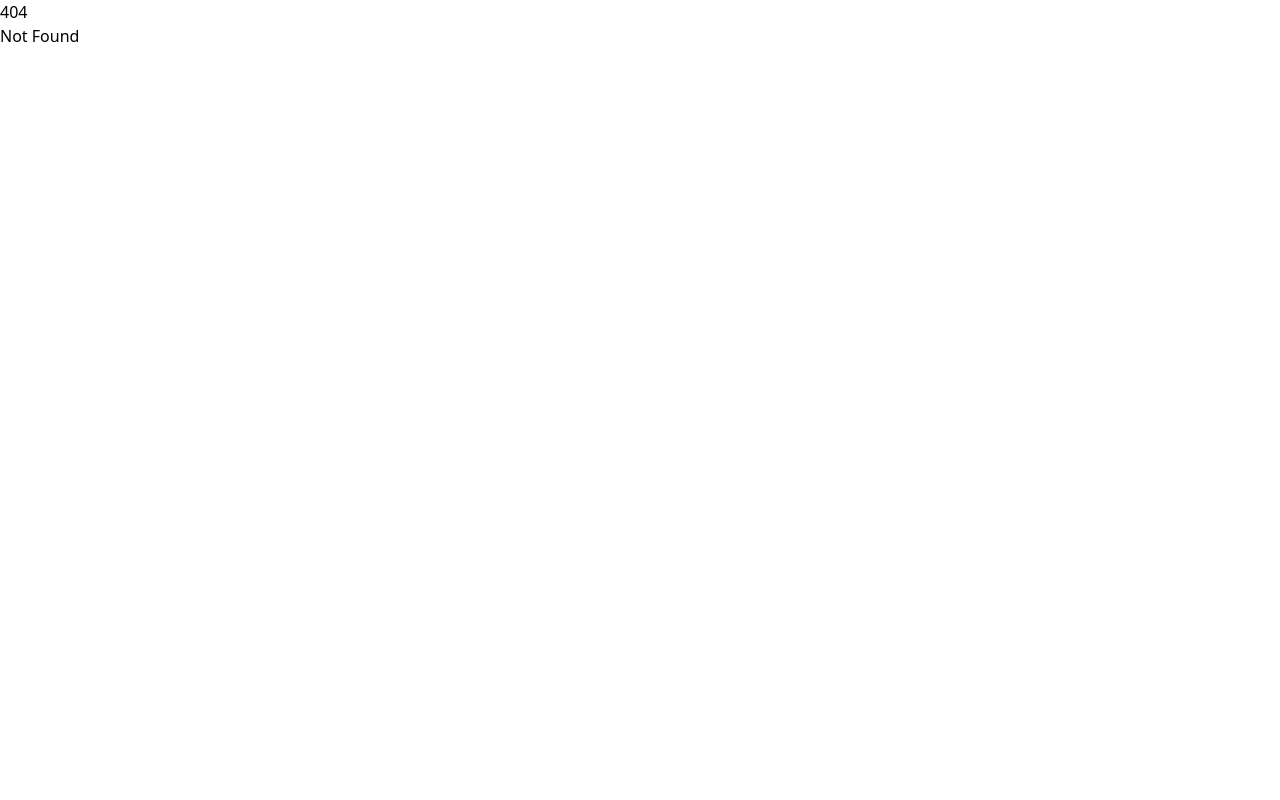
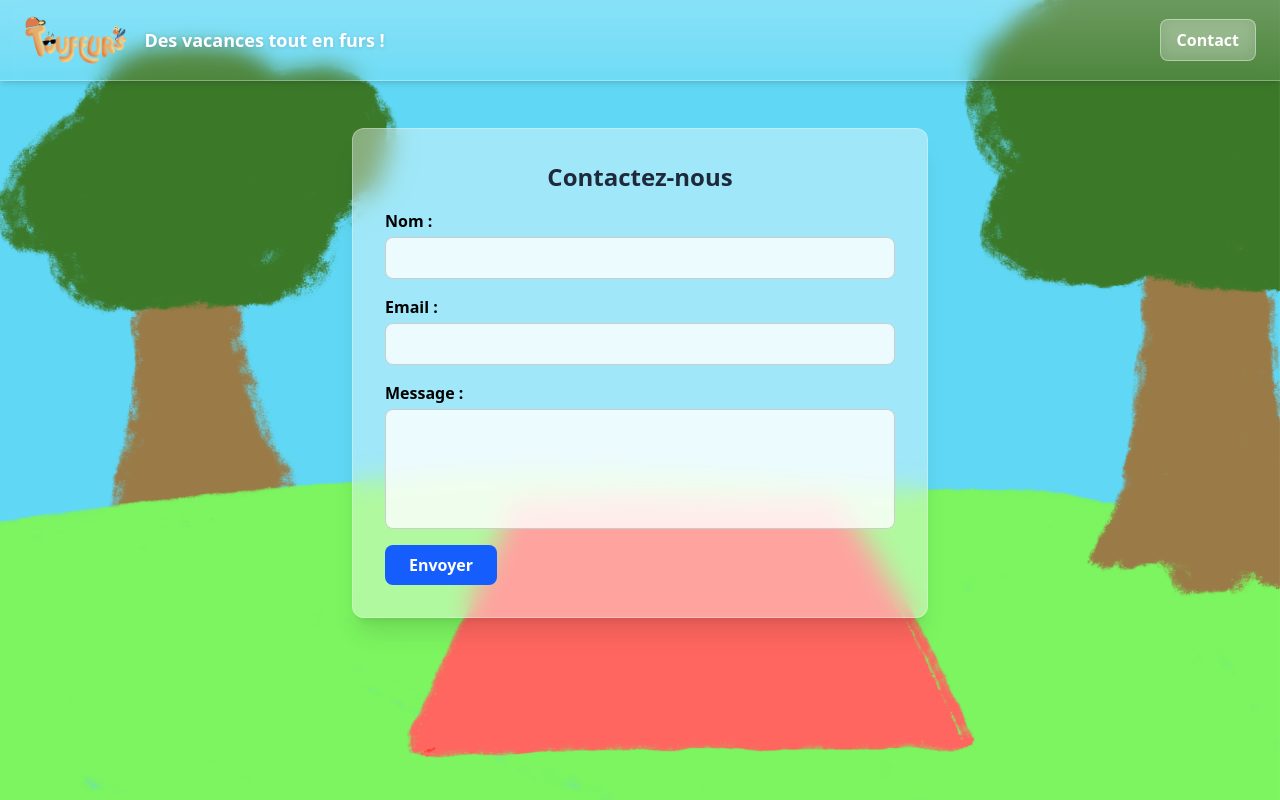
Before and after one commit to Pebloop/touffurs, a SvelteKit app: page /contact in a window 1280 px wide. Before the commit this address had no page. Built offline with nearby package versions, Linux system fonts and the light colour scheme.

Commit message:
modification header + animation + page contact

```diff
--- a/src/app.css
+++ b/src/app.css
@@ -12,3 +12,203 @@ body {
     left: 0;           /* À ajuster (devrait être géré par GSAP) */
     top: 0;            /* À ajuster, pas nécessaire car géré par GSAP */
 }
+
+.bg-special-green {
+    background-color: #7CF660;
+}
+
+path {
+    stroke-width: 20px;
+    stroke: #303030;
+    fill: none;
+}
+
+    .bullet-point {
+            color: white;
+            fill: white;
+}
+
+.title {
+    color: #ffffff;
+    text-shadow: 0px 0px 10px #609cf6;
+    position: absolute;
+    top: calc(var(--spacing) * 30);
+    left: calc(50% - var(--spacing) * 40);
+}
+
+.dates {
+    color: #ffffff;
+    text-shadow: 0px 0px 10px #609cf6;
+    position: absolute;
+    top: calc(var(--spacing) * 105);
+    left: calc(50% - var(--spacing) * 40);
+}
+
+.inscriptions {
+    color: #ffffff;
+    position: absolute;
+    top: calc(var(--spacing) * 150);
+    left: calc(50% - var(--spacing) * 40);
+}
+
+.inscriptions button {
+    color: #ffffff;
+    background-color: #008ad8;
+    padding: 20px;
+    border-radius: 10px;
+}
+
+.inscriptions button:hover {
+    background-color: #0077b3;
+}
+
+.inscriptions button:disabled {
+    background-color: #3f5059;
+}
+
+.location {
+    position: absolute;
+    top: calc(var(--spacing) * 260);
+    left: calc(var(--spacing) * 30);
+    z-index: 1;
+}
+
+.activite {
+    position: absolute;
+    top: calc(var(--spacing) * 450);
+    right: calc(var(--spacing) * 30);
+    z-index: 1;
+}
+
+.chococat-base {
+    position: absolute;
+    bottom: calc(var(--spacing) * 20);
+    left: calc(var(--spacing) * 25);
+    width: calc(var(--spacing) * 110);
+    height: auto;
+    z-index: 1;
+}
+
+.chococat-queue {
+    transform-origin: right;
+    position: absolute;
+    bottom: calc(var(--spacing) * 45);
+    left: calc(var(--spacing) * 20);
+    width: calc(var(--spacing) * 60);
+    height: auto;
+    z-index: 1;
+}
+
+.chococat-bras {
+    transform-origin: left;
+    position: absolute;
+    bottom: calc(var(--spacing) * 80);
+    left: calc(var(--spacing) * 108);
+    width: calc(var(--spacing) * 30);
+    height: auto;
+    z-index: 2;
+}
+
+.chacolatine-base {
+    position: absolute;
+    bottom: calc(var(--spacing) * 20);
+    right: calc(var(--spacing) * 20);
+    width: calc(var(--spacing) * 110);
+    height: auto;
+    z-index: 1;
+}
+
+.chacolatine-bras {
+    transform-origin: right;
+    position: absolute;
+    bottom: calc(var(--spacing) * 80);
+    right: calc(var(--spacing) * 108);
+    width: calc(var(--spacing) * 30);
+    height: auto;
+    z-index: 2;
+}
+
+.chacolatine-queue {
+    transform-origin: left;
+    position: absolute;
+    bottom: calc(var(--spacing) * 45);
+    right: calc(var(--spacing) * 15);
+    width: calc(var(--spacing) * 60);
+    height: auto;
+    z-index: 1;
+}
+
+.ballon {
+    position: absolute;
+    width: calc(var(--spacing) * 30);
+    height: auto;
+    z-index: 1;
+}
+
+.input {
+    padding: 0.5rem;
+    font-size: 1rem;
+    border-radius: 0.5rem;
+    border: 1px solid #ccc;
+    background-color: rgba(255, 255, 255, 0.8);
+}
+
+.success {
+    background-color: #d4edda;
+    color: #155724;
+    padding: 1rem;
+    border-radius: 6px;
+    border: 1px solid #c3e6cb;
+}
+
+header {
+  backdrop-filter: blur(10px);
+  background: linear-gradient(to bottom, rgba(255, 255, 255, 0.25), rgba(255, 255, 255, 0.1));
+  min-height: 64px;
+}
+
+.nav-link,
+.nav-link-contact,
+.nav-link-logo {
+  height: 100%;
+  display: flex;
+  align-items: center;
+  justify-content: center;
+  padding: 0 2rem;
+  transition: box-shadow 0.3s ease;
+  text-decoration: none;
+  color: white;
+  white-space: nowrap;
+}
+
+.nav-link {
+  border-left: 1px solid rgba(255, 255, 255, 0.1);
+}
+
+.nav-link:first-child {
+  border-left: none;
+}
+
+.nav-link:hover {
+  box-shadow: inset 0 -4px 6px rgba(0, 0, 0, 0.3);
+}
+
+.nav-link-logo {
+  padding-left: 0;
+  padding-right: 1rem;
+}
+
+.nav-link-contact {
+  margin-left: 1rem;
+  padding: 0.6rem 1.2rem;
+  border-radius: 8px;
+  background: rgba(255, 255, 255, 0.15);
+  border: 1px solid rgba(255, 255, 255, 0.3);
+  backdrop-filter: blur(6px);
+  transition: background 0.3s ease, box-shadow 0.3s ease;
+}
+
+.nav-link-contact:hover {
+  background: rgba(255, 255, 255, 0.25);
+  box-shadow: 0 2px 8px rgba(0, 0, 0, 0.25);
+}
--- a/src/routes/+page.svelte
+++ b/src/routes/+page.svelte
@@ -5,6 +5,17 @@
 	import { ScrollTrigger } from "gsap/ScrollTrigger";
 	import { onMount } from 'svelte';
 	import Header from '$lib/Header.svelte';
+
+  let scrolled = false;
+
+  onMount(() => {
+    const handleScroll = () => {
+      scrolled = window.scrollY > 10;
+    };
+
+    window.addEventListener('scroll', handleScroll);
+    return () => window.removeEventListener('scroll', handleScroll);
+  });
 
 	onMount(() => {
 		gsap.registerPlugin(MotionPathPlugin);
@@ -14,10 +25,10 @@
 		const screenWidth = window.innerWidth;
 		const screenHeight = window.innerHeight;
 
-		const x1 = screenWidth * 0.25;
-		const x2 = screenWidth * 0.7;
-		const yBase = screenHeight * 0.45;
-		const yPeak = screenHeight * 0.35;
+		const xballon1 = screenWidth * 0.30;
+		const xballon2 = screenWidth * 0.65;
+		const yballonBase = screenHeight * 0.25;
+		const yballonPeak = screenHeight * 0.15;
 
 		gsap.registerPlugin(MotionPathPlugin);
 
@@ -27,32 +38,32 @@
 		});
 
 		// 💡 Positionne le ballon au point de départ
-		gsap.set(".ballon", { x: x1, y: yBase });
+		gsap.set(".ballon", { x: xballon1, y: yballonBase });
 
 		tl.to(".ballon", {
 		motionPath: {
 			path: [
-			{ x: x1, y: yBase },
-			{ x: (x1 + x2) / 2, y: yPeak },
-			{ x: x2, y: yBase }
+			{ x: xballon1, y: yballonBase },
+			{ x: (xballon1 + xballon2) / 2, y: yballonPeak },
+			{ x: xballon2, y: yballonBase }
 			],
 			curviness: 1.5,
-			autoRotate: true
+			autoRotate: false
 		},
-		rotation: 360
+		rotation: "+=360"
 		});
 
 		tl.to(".ballon", {
 		motionPath: {
 			path: [
-			{ x: x2, y: yBase },
-			{ x: (x1 + x2) / 2, y: yPeak },
-			{ x: x1, y: yBase }
+			{ x: xballon2, y: yballonBase },
+			{ x: (xballon1 + xballon2) / 2, y: yballonPeak },
+			{ x: xballon1, y: yballonBase }
 			],
 			curviness: 1.5,
-			autoRotate: true
+			autoRotate: false
 		},
-		rotation: 720
+		rotation: "-=720"
 		});
 
 		const chococat_arm = gsap.timeline({ repeat: -1, yoyo: true });
@@ -178,7 +189,6 @@
 			)
 		});
 
-
 	});
 
 	function pathEase(
@@ -238,11 +248,35 @@
 	}
 </script>
 
-<Header/>
+
+<header class={`fixed top-0 left-0 w-full z-50 transition-all duration-300 ease-in-out
+  ${scrolled ? 'py-2 shadow-lg bg-white/20' : 'py-4 shadow-md bg-white/30'}`}>
+  <nav class="flex items-center justify-between max-w-screen-xl mx-auto h-full text-white text-sm font-medium px-4 rounded-lg overflow-hidden">
+
+    <!-- Logo + texte -->
+    <a href="/" class="nav-link-logo flex items-center">
+      <img src="/logo.png" alt="Logo" class={`transition-all duration-300 ${scrolled ? 'h-10' : 'h-14'}`} />
+      <span class="ml-2 font-bold text-lg drop-shadow-sm">Des vacances tout en furs !</span>
+    </a>
+
+    <!-- Liens nav au centre absolu -->
+	<div class="absolute left-1/2 transform -translate-x-1/2 h-full flex ml-2 font-bold text-lg drop-shadow-sm">
+		<a href="/lieux" class="nav-link">Les lieux</a>
+		<a href="/attendees" class="nav-link">Attendees</a>
+		<a href="/activites" class="nav-link">Activités</a>
+	</div>
+
+    <!-- Contact -->
+    <a href="/contact" class="nav-link-contact">
+      Contact
+    </a>
+  </nav>
+</header>
+
 
 	<div class="">
 	<div class="flex flex-col items-center justify-center title w-96">
-		<img src="/logo.png" class="z-10"/>
+		<img src="/logo.png" alt="Logo" class="z-10"/>
 		<h1 class="text-xl text-white font-bold text-center z-10">Des vacances tout en furs !</h1>
 	</div>
 	<div class="flex flex-col items-center justify-center dates z-10">
@@ -252,6 +286,7 @@
 		<button class="text-3xl font-bold text-center m-4 mb-0" disabled>Inscriptions fermées</button>
 		<h1 class="text-xl font-bold text-center m-4 mt-0">Ouverture le 4 mai 2026 à 18h</h1>
 	</div>
+
 	<img src="/image%20principale/background.png" alt="background" class="w-full h-auto absolute left-0 top-0" />
 	<img src="/image%20principale/chococat_base.png" alt="chococat-base" class="absolute h-auto chococat-base" />
 	<img src="/image%20principale/chococat_queue.png" alt="chococat-queue" class="absolute h-auto chococat-queue" />
@@ -426,140 +461,3 @@
 
 	</div>
 </div>
-
-<style lang="postcss">
-		@reference "tailwindcss";
-
-		.bg-special-green {
-			background-color: #7CF660;
-		}
-
-    path {
-        stroke-width: 20px;
-        stroke: #303030;
-        fill: none;
-    }
-
-		.bullet-point {
-				color: white;
-				fill: white;
-    }
-
-	.title {
-		color: #ffffff;
-		text-shadow: 0px 0px 10px #609cf6;
-		position: absolute;
-		top: calc(var(--spacing) * 30);
-		left: calc(50% - var(--spacing) * 40);
-	}
-
-	.dates {
-		color: #ffffff;
-		text-shadow: 0px 0px 10px #609cf6;
-		position: absolute;
-		top: calc(var(--spacing) * 105);
-		left: calc(50% - var(--spacing) * 40);
-	}
-
-	.inscriptions {
-		color: #ffffff;
-		position: absolute;
-		top: calc(var(--spacing) * 150);
-		left: calc(50% - var(--spacing) * 40);
-	}
-
-	.inscriptions button {
-		color: #ffffff;
-		background-color: #008ad8;
-		padding: 20px;
-		border-radius: 10px;
-	}
-
-	.inscriptions button:hover {
-		background-color: #0077b3;
-	}
-
-	.inscriptions button:disabled {
-		background-color: #3f5059;
-	}
-
-	.location {
-		position: absolute;
-		top: calc(var(--spacing) * 260);
-		left: calc(var(--spacing) * 30);
-		z-index: 1;
-	}
-
-	.activite {
-		position: absolute;
-		top: calc(var(--spacing) * 450);
-		right: calc(var(--spacing) * 30);
-		z-index: 1;
-	}
-
-	.chococat-base {
-		position: absolute;
-		bottom: calc(var(--spacing) * 20);
-		left: calc(var(--spacing) * 25);
-		width: calc(var(--spacing) * 110);
-		height: auto;
-		z-index: 1;
-	}
-
-	.chococat-queue {
-		transform-origin: right;
-		position: absolute;
-		bottom: calc(var(--spacing) * 45);
-		left: calc(var(--spacing) * 20);
-		width: calc(var(--spacing) * 60);
-		height: auto;
-		z-index: 1;
-	}
-
-	.chococat-bras {
-		transform-origin: left;
-		position: absolute;
-		bottom: calc(var(--spacing) * 80);
-		left: calc(var(--spacing) * 108);
-		width: calc(var(--spacing) * 30);
-		height: auto;
-		z-index: 2;
-	}
-
-	.chacolatine-base {
-		position: absolute;
-		bottom: calc(var(--spacing) * 20);
-		right: calc(var(--spacing) * 20);
-		width: calc(var(--spacing) * 110);
-		height: auto;
-		z-index: 1;
-	}
-
-	.chacolatine-bras {
-		transform-origin: right;
-		position: absolute;
-		bottom: calc(var(--spacing) * 80);
-		right: calc(var(--spacing) * 108);
-		width: calc(var(--spacing) * 30);
-		height: auto;
-		z-index: 2;
-	}
-
-	.chacolatine-queue {
-		transform-origin: left;
-		position: absolute;
-		bottom: calc(var(--spacing) * 45);
-		right: calc(var(--spacing) * 15);
-		width: calc(var(--spacing) * 60);
-		height: auto;
-		z-index: 1;
-	}
-
-	.ballon {
-		position: absolute;
-		width: calc(var(--spacing) * 30);
-		height: auto;
-		z-index: 1;
-	}
-
-</style>
--- /dev/null
+++ b/src/routes/contact/+page.svelte
@@ -0,0 +1,71 @@
+<script lang="ts">
+	let name = '';
+	let email = '';
+	let message = '';
+	let success = false;
+
+	function handleSubmit() {
+		console.log({ name, email, message });
+		success = true;
+		name = '';
+		email = '';
+		message = '';
+		setTimeout(() => (success = false), 3000);
+	}
+</script>
+
+<header class="fixed top-0 left-0 w-full z-50 backdrop-blur-md bg-white/30 shadow-md border-b border-white/20">
+	<div class="flex justify-between items-center px-6 py-4 max-w-screen-xl mx-auto">
+        <a href="/">
+            <div class="flex items-center gap-4">
+                <img src="/logo.png" class="h-12" alt="Logo" />
+                <span class="text-white font-bold text-lg drop-shadow-sm">Des vacances tout en furs !</span>
+            </div>
+        </a>
+
+		<a href="/contact">
+			<button
+                class="px-4 py-2 rounded-lg font-semibold text-white border border-white/40 bg-white/20 backdrop-blur-sm hover:bg-white/30 hover:shadow-md transition duration-200"
+            >
+                Contact
+            </button>
+		</a>
+	</div>
+</header>
+
+<!-- ✅ Background fixé -->
+<img src="/image%20principale/background.png" alt="background" class="fixed w-full h-full object-cover top-0 left-0 -z-10" />
+
+<!-- ✅ Conteneur centré -->
+<main class="pt-[8rem] flex justify-center items-start min-h-screen px-4">
+	<div class="backdrop-blur-md bg-white/40 border border-white/30 rounded-xl shadow-xl p-8 w-full max-w-xl">
+		<h1 class="text-2xl font-bold mb-4 text-center text-gray-800">Contactez-nous</h1>
+
+		{#if success}
+			<p class="success text-green-800 bg-green-100 border border-green-300 rounded-md px-4 py-2 mb-4 text-center">
+				✅ Votre message a bien été envoyé !
+			</p>
+		{/if}
+
+		<form on:submit|preventDefault={handleSubmit} class="space-y-4">
+			<div class="form-group flex flex-col">
+				<label for="name" class="font-semibold mb-1">Nom :</label>
+				<input id="name" type="text" bind:value={name} required class="input" />
+			</div>
+
+			<div class="form-group flex flex-col">
+				<label for="email" class="font-semibold mb-1">Email :</label>
+				<input id="email" type="email" bind:value={email} required class="input" />
+			</div>
+
+			<div class="form-group flex flex-col">
+				<label for="message" class="font-semibold mb-1">Message :</label>
+				<textarea id="message" bind:value={message} required class="input min-h-[120px] resize-none"></textarea>
+			</div>
+
+			<button type="submit" class="bg-blue-600 hover:bg-blue-700 text-white font-semibold py-2 px-6 rounded-lg">
+				Envoyer
+			</button>
+		</form>
+	</div>
+</main>
```
